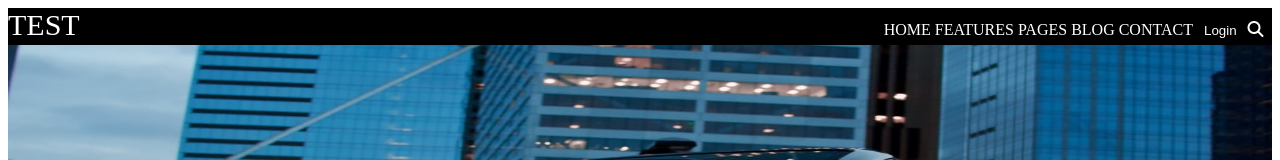
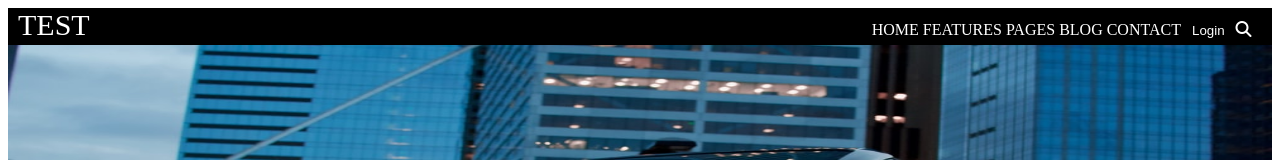
Before and after one commit to vikil94/commerce-dynamics-challenge, a website: page index.html in a window 1280 px wide. Shown: the top 160 px of the page. Drawn offline with Linux system fonts and the light colour scheme.

Commit message:
changed the way the nav looks

```diff
--- a/main.scss
+++ b/main.scss
@@ -14,7 +14,7 @@
 
 .nav-items-div {
     display: inline;
-    margin-left: 50em;
+    margin-left: 48em;
 }
 
 
@@ -22,6 +22,7 @@
     color: white;
     display: inline;
     font-size: 30px;
+    padding: 10px 10px;
 }
 
 .nav-items {
```
Also changed, not shown: main.css, 1 other file.
